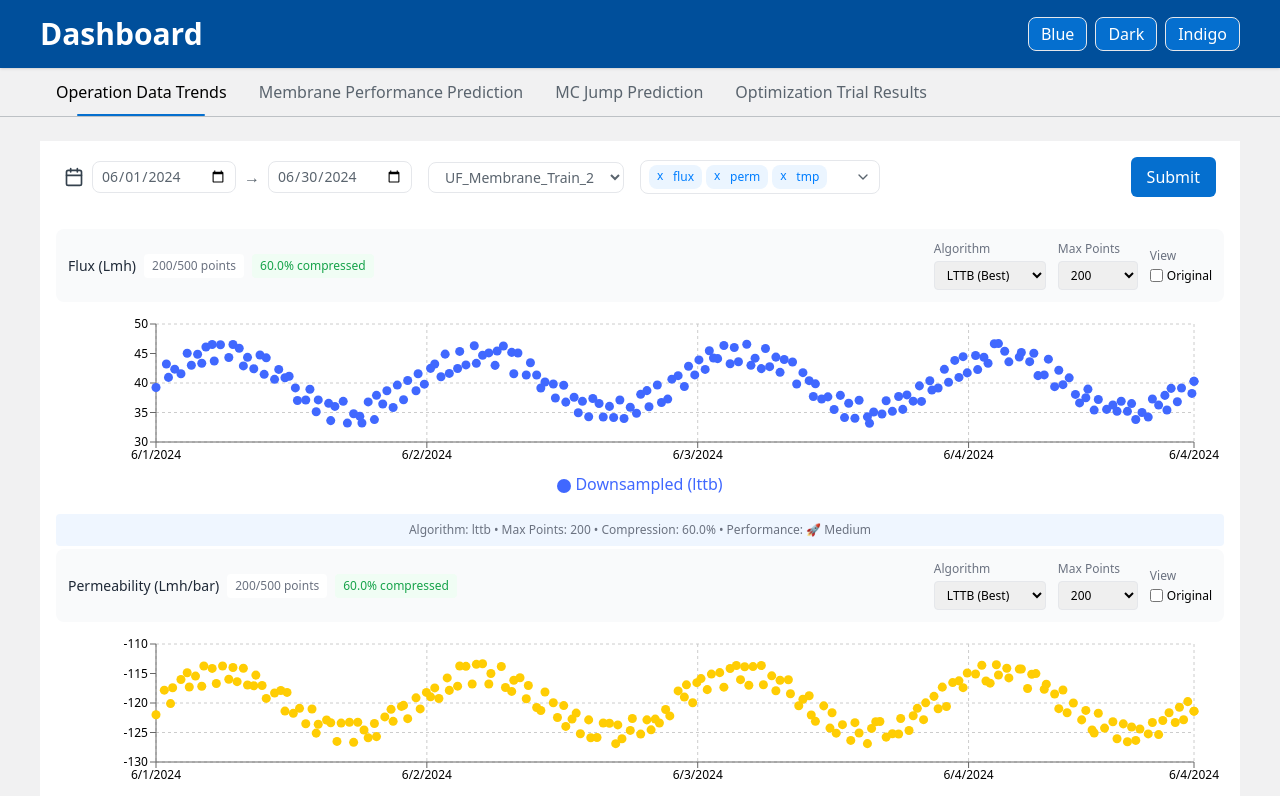
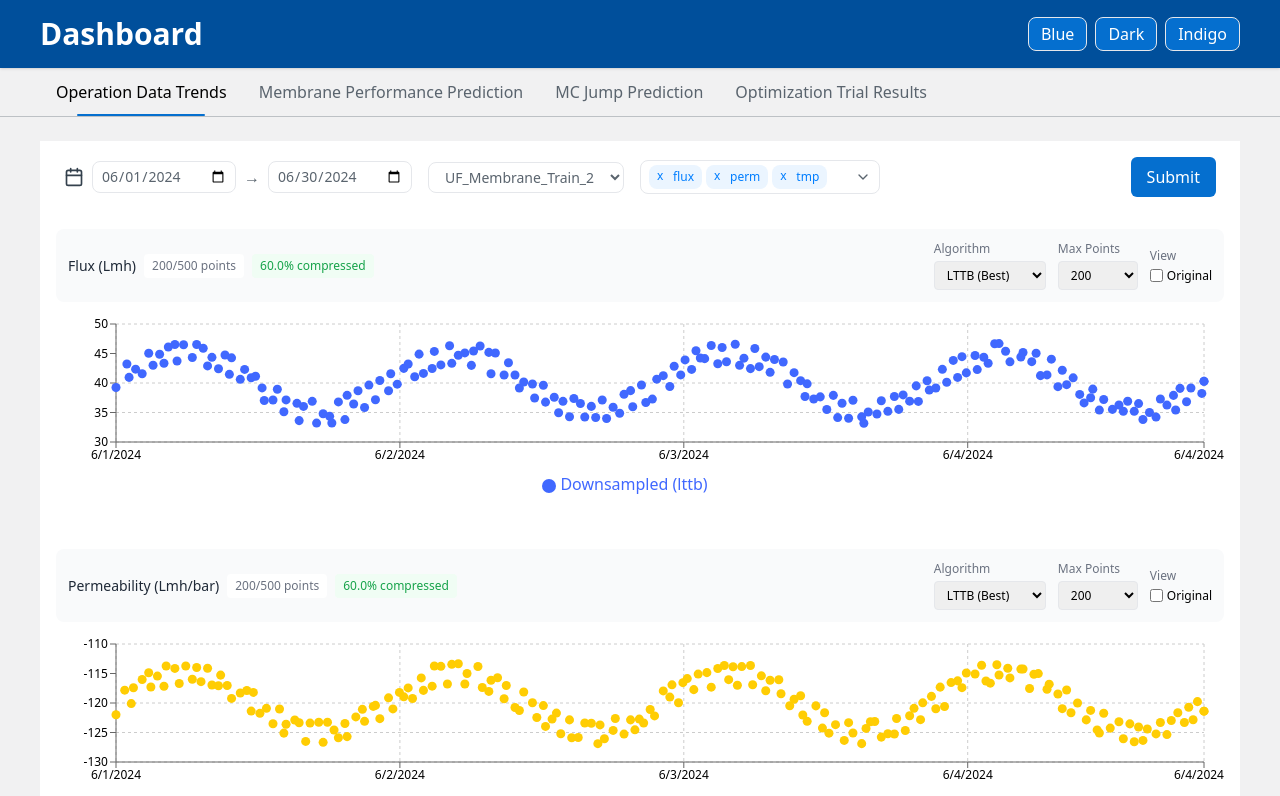
Before and after one commit to bee2b-lamnd-jimmy-vatek/my-app, a React (Vite) app: page / in a window 1280 px wide. Shown: the top 796 px of the page. Built offline with nearby package versions, Linux system fonts and the light colour scheme.

Commit message:
refactor membrane tab

```diff
--- a/src/components/MembraneChart.tsx
+++ b/src/components/MembraneChart.tsx
@@ -9,15 +9,15 @@ import {
   ResponsiveContainer,
   Legend,
 } from "recharts";
-import { useState, useMemo } from "react";
+import { useMemo } from "react";
 
-type DataPoint = {
-  date: string;
-  value: number;
-  color: string;
-  series: string;
-  isCleaning?: boolean;
-};
+import { flattenSeriesData, processSeriesData } from "../utils/chart";
+import MembraneChartLegend from "./legends/MembraneChartLegend";
+import type { DataPoint } from "../types/chart";
+import {
+  formatTooltip,
+  formatTooltipLabel,
+} from "./tooltips/MembraneChartTooltip";
 
 type MembraneChartProps = {
   data: DataPoint[];
@@ -26,146 +26,20 @@ type MembraneChartProps = {
   domain?: [number, number];
 };
 
-function TriangleLegend() {
-  // Define legend items manually
-  const legendItems = [
-    { label: "Actual Permeability", color: "#e53e3e", isCleaning: false },
-    { label: "Predicted Permeability", color: "#3182ce", isCleaning: false },
-    { label: "Optimized Permeability", color: "#38a169", isCleaning: false },
-    { label: "Predicted Cleaning Events", color: "#90cdf4", isCleaning: true },
-    { label: "Optimized Cleaning Events", color: "#68d391", isCleaning: true },
-  ];
-
-  return (
-    <ul className="flex items-center justify-center">
-      {legendItems.map((item, index) => (
-        <li
-          key={`legend-item-${index}`}
-          style={{ marginRight: 16, display: "flex", alignItems: "center" }}
-        >
-          <svg width={14} height={14} style={{ marginRight: 4 }}>
-            {item.isCleaning ? (
-              <polygon points="0,0 14,0 7,14" fill={item.color} />
-            ) : (
-              <circle cx={7} cy={7} r={6} fill={item.color} />
-            )}
-          </svg>
-          <span>{item.label}</span>
-        </li>
-      ))}
-    </ul>
-  );
-}
-
-// Simple downsampling function
-const downsampleData = (data: any[], threshold: number) => {
-  if (data.length <= threshold) return data;
-
-  const everyNth = Math.ceil(data.length / threshold);
-  return data.filter((_, index) => index % everyNth === 0);
-};
-
-// Custom tooltip formatter
-const formatTooltip = (value: number, name: string, props: any) => {
-  if (name === "x") {
-    // Format x as date
-    return [
-      new Date(value).toLocaleDateString("en-GB", {
-        day: "2-digit",
-        month: "short",
-        year: "numeric",
-      }),
-    ];
-  }
-  if (name === "y") {
-    // Format y as value
-    const seriesName = props.payload?.series || name;
-    return [`${Number(value).toFixed(2)}`, seriesName];
-  }
-  return [value, name];
-};
-
-// Custom label formatter
-const formatTooltipLabel = (label: number) => {
-  return new Date(label).toLocaleDateString("en-GB", {
-    day: "2-digit",
-    month: "short",
-    year: "numeric",
-  });
-};
-
 export default function MembraneChart({
   data,
   title,
   metricName,
   domain,
 }: MembraneChartProps) {
-  const [showOriginal] = useState(false);
-  const [threshold] = useState(200);
-
-  // Memoize series data processing
-  const seriesData = useMemo(() => {
-    return data.reduce((acc, point) => {
-      const key =
-        point.series === "actual"
-          ? "actual"
-          : point.isCleaning
-          ? `${point.series}Cleaning`
-          : point.series;
-
-      if (!acc[key]) {
-        acc[key] = [];
-      }
-
-      const x = new Date(point.date).valueOf();
-
-      if (key === "actual") {
-        const exists = acc[key].some((p) => p.x === x);
-        if (exists) {
-          return acc;
-        }
-      }
-
-      acc[key].push({
-        x,
-        y: point.value,
-        color: point.color,
-        series: point.series,
-        originalSeries: point.series,
-        isCleaning: point.isCleaning,
-      });
-
-      return acc;
-    }, {} as Record<string, { x: number; y: number; color: string; series: string; originalSeries: string; isCleaning?: boolean }[]>);
-  }, [data]);
-
-  // Memoize downsampled data
-  const displayData = useMemo(() => {
-    return showOriginal
-      ? seriesData
-      : Object.entries(seriesData).reduce((acc, [key, points]) => {
-          acc[key] = downsampleData(points, threshold);
-          return acc;
-        }, {} as Record<string, { x: number; y: number; color: string; series: string; originalSeries: string; isCleaning?: boolean }[]>);
-  }, [seriesData, showOriginal, threshold]);
-
-  // Flatten all points into a single array
-  const flatPoints = Object.entries(displayData).flatMap(([key, points]) =>
-    points.map((point) => ({
-      ...point,
-      displayName: key.includes("Cleaning")
-        ? `${key.replace("Cleaning", "")} Cleaning`
-        : key,
-    }))
-  );
+  const seriesData = useMemo(() => processSeriesData(data), [data]);
+  const flatPoints = useMemo(() => flattenSeriesData(seriesData), [seriesData]);
 
   const CustomPointShape = (props: any) => {
     const { cx, cy, payload } = props;
-    // Upside-down triangle with tip at (cx, cy)
     if (payload.isCleaning) {
       return (
         <svg x={cx - 7} y={cy - 14} width={14} height={14}>
-          {/* Tip at (7,14) aligns with (cx,cy) */}
           <polygon points="0,0 14,0 7,14" fill={payload.color} />
         </svg>
       );
@@ -222,9 +96,8 @@ export default function MembraneChart({
               boxShadow: "0 1px 3px rgba(0, 0, 0, 0.1)",
             }}
           />
-          <Legend content={TriangleLegend} />
+          <Legend content={MembraneChartLegend} />
 
-          {/* Render main series */}
           <Scatter
             name={metricName}
             data={flatPoints}
--- a/src/components/SingleChart.tsx
+++ b/src/components/SingleChart.tsx
@@ -1,4 +1,3 @@
-/* eslint-disable @typescript-eslint/no-explicit-any */
 import { memo, useState } from "react";
 import {
   ScatterChart,
@@ -18,7 +17,7 @@ import {
 interface SingleChartProps {
   config: {
     key: string;
-    data: any[];
+    data: { x: number; y: number }[];
     color: string;
     label: string;
     domain: [number, number];
@@ -127,8 +126,8 @@ const SingleChart = memo(({ config }: SingleChartProps) => {
           <ScatterChart
             margin={{
               top: 10,
-              right: 30,
-              left: 40,
+              right: 20,
+              left: 0,
               bottom: 10,
             }}
           >
@@ -173,21 +172,6 @@ const SingleChart = memo(({ config }: SingleChartProps) => {
           </ScatterChart>
         </ResponsiveContainer>
       </div>
-
-      {/* Info Footer */}
-      {!showOriginal && (
-        <div className="text-xs text-gray-500 mt-2 text-center p-2 bg-blue-50 rounded">
-          <span className="font-medium">Algorithm:</span> {algorithm} •
-          <span className="font-medium"> Max Points:</span> {threshold} •
-          <span className="font-medium"> Compression:</span> {compressionRatio}%
-          •<span className="font-medium"> Performance:</span>{" "}
-          {displayData.length < 100
-            ? "⚡ Fast"
-            : displayData.length < 300
-            ? "🚀 Medium"
-            : "🐢 Slow"}
-        </div>
-      )}
     </div>
   );
 });
--- a/src/components/TriangleLegend.tsx
+++ /dev/null
@@ -1,22 +0,0 @@
-import { Legend, LegendProps } from "recharts";
-
-function TriangleLegend(props: LegendProps & { payload: any[] }) {
-  const { payload } = props; // ✅ payload có sẵn trong LegendProps
-  return (
-    <ul style={{ display: "flex", listStyle: "none", margin: 0, padding: 0 }}>
-      {payload?.map((entry, index) => (
-        <li
-          key={`item-${index}`}
-          style={{ marginRight: 16, display: "flex", alignItems: "center" }}
-        >
-          <svg width={14} height={14} style={{ marginRight: 4 }}>
-            <polygon points="7,0 14,14 0,14" fill={entry.color} />
-          </svg>
-          <span>{entry.value}</span>
-        </li>
-      ))}
-    </ul>
-  );
-}
-
-export default TriangleLegend;
--- /dev/null
+++ b/src/components/legends/MembraneChartLegend.tsx
@@ -0,0 +1,31 @@
+function MembraneChartLegend() {
+  const legendItems = [
+    { label: "Actual Permeability", color: "#e53e3e", isCleaning: false },
+    { label: "Predicted Permeability", color: "#3182ce", isCleaning: false },
+    { label: "Optimized Permeability", color: "#38a169", isCleaning: false },
+    { label: "Predicted Cleaning Events", color: "#90cdf4", isCleaning: true },
+    { label: "Optimized Cleaning Events", color: "#68d391", isCleaning: true },
+  ];
+
+  return (
+    <ul className="flex items-center justify-center">
+      {legendItems.map((item, index) => (
+        <li
+          key={`legend-item-${index}`}
+          style={{ marginRight: 16, display: "flex", alignItems: "center" }}
+        >
+          <svg width={14} height={14} style={{ marginRight: 4 }}>
+            {item.isCleaning ? (
+              <polygon points="0,0 14,0 7,14" fill={item.color} />
+            ) : (
+              <circle cx={7} cy={7} r={6} fill={item.color} />
+            )}
+          </svg>
+          <span>{item.label}</span>
+        </li>
+      ))}
+    </ul>
+  );
+}
+
+export default MembraneChartLegend;
--- /dev/null
+++ b/src/components/tooltips/MembraneChartTooltip.tsx
@@ -0,0 +1,26 @@
+/* eslint-disable @typescript-eslint/no-explicit-any */
+
+export const formatTooltip = (value: number, name: string, props: any) => {
+  if (name === "x") {
+    return [
+      new Date(value).toLocaleDateString("en-GB", {
+        day: "2-digit",
+        month: "short",
+        year: "numeric",
+      }),
+    ];
+  }
+  if (name === "y") {
+    const seriesName = props.payload?.series || name;
+    return [`${Number(value).toFixed(2)}`, seriesName];
+  }
+  return [value, name];
+};
+
+export const formatTooltipLabel = (label: number) => {
+  return new Date(label).toLocaleDateString("en-GB", {
+    day: "2-digit",
+    month: "short",
+    year: "numeric",
+  });
+};
--- a/src/pages/MembranePrediction.tsx
+++ b/src/pages/MembranePrediction.tsx
@@ -31,7 +31,7 @@ function generateMockData(
     Math.floor(totalDays * 0.2),
   ];
 
-  let currentDate = new Date(start);
+  const currentDate = new Date(start);
   let dayCount = 0;
 
   for (let seriesIndex = 0; seriesIndex < series.length; seriesIndex++) {
--- /dev/null
+++ b/src/types/chart.ts
@@ -0,0 +1,7 @@
+export type DataPoint = {
+  date: string;
+  value: number;
+  color: string;
+  series: string;
+  isCleaning?: boolean;
+};
--- /dev/null
+++ b/src/utils/chart.ts
@@ -0,0 +1,58 @@
+// utils/chart.ts
+import type { DataPoint } from "../types/chart";
+// mock data functions
+export function processSeriesData(data: DataPoint[]) {
+  return data.reduce((acc, point) => {
+    const key =
+      point.series === "actual"
+        ? "actual"
+        : point.isCleaning
+        ? `${point.series}Cleaning`
+        : point.series;
+
+    if (!acc[key]) {
+      acc[key] = [];
+    }
+
+    const x = new Date(point.date).valueOf();
+
+    if (key === "actual") {
+      const exists = acc[key].some((p) => p.x === x);
+      if (exists) return acc;
+    }
+
+    acc[key].push({
+      x,
+      y: point.value,
+      color: point.color,
+      series: point.series,
+      originalSeries: point.series,
+      isCleaning: point.isCleaning,
+    });
+
+    return acc;
+  }, {} as Record<string, { x: number; y: number; color: string; series: string; originalSeries: string; isCleaning?: boolean }[]>);
+}
+
+export function flattenSeriesData(
+  seriesData: Record<
+    string,
+    {
+      x: number;
+      y: number;
+      color: string;
+      series: string;
+      originalSeries: string;
+      isCleaning?: boolean;
+    }[]
+  >
+) {
+  return Object.entries(seriesData).flatMap(([key, points]) =>
+    points.map((point) => ({
+      ...point,
+      displayName: key.includes("Cleaning")
+        ? `${key.replace("Cleaning", "")} Cleaning`
+        : key,
+    }))
+  );
+}
```
Also changed, not shown: src/components/ProfileChart.tsx (+6 -29 lines).
